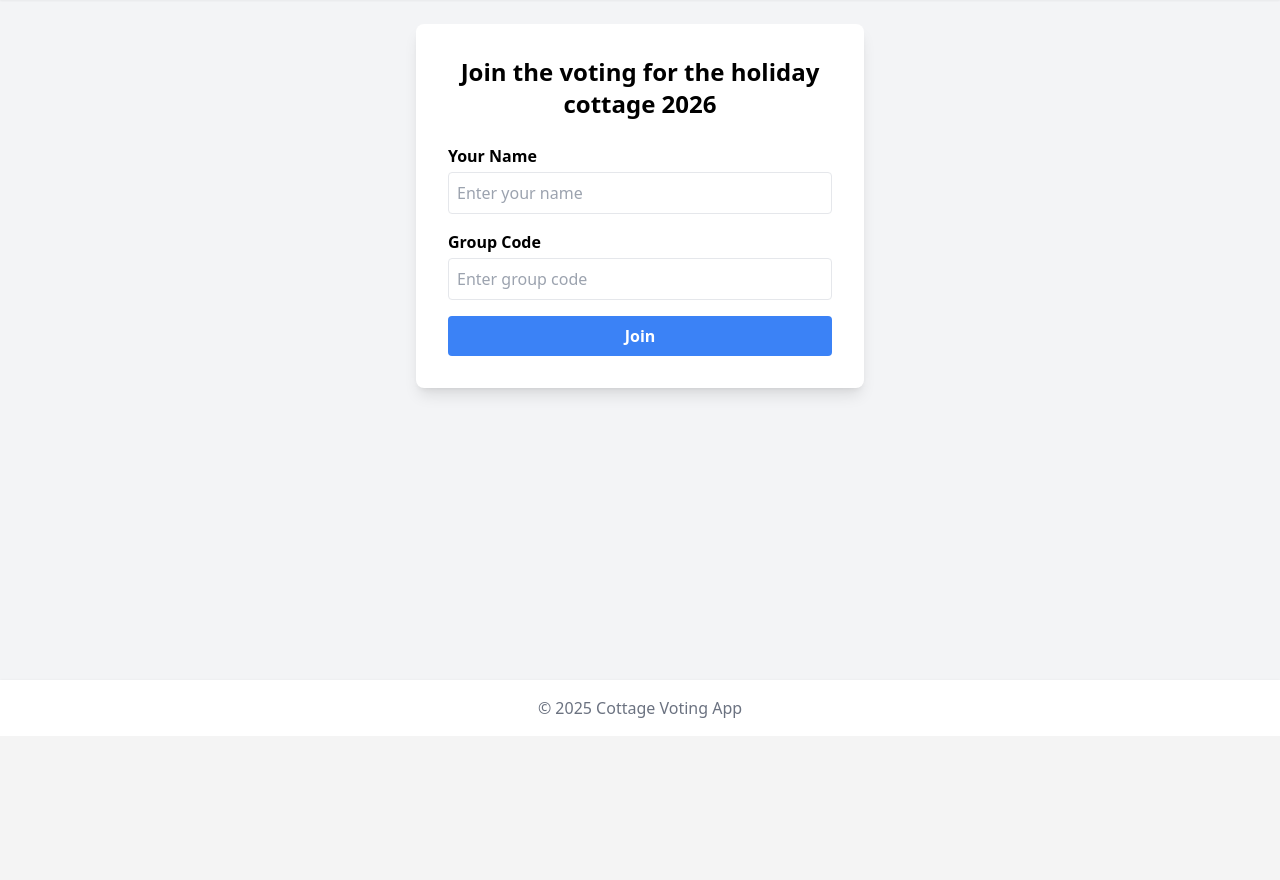
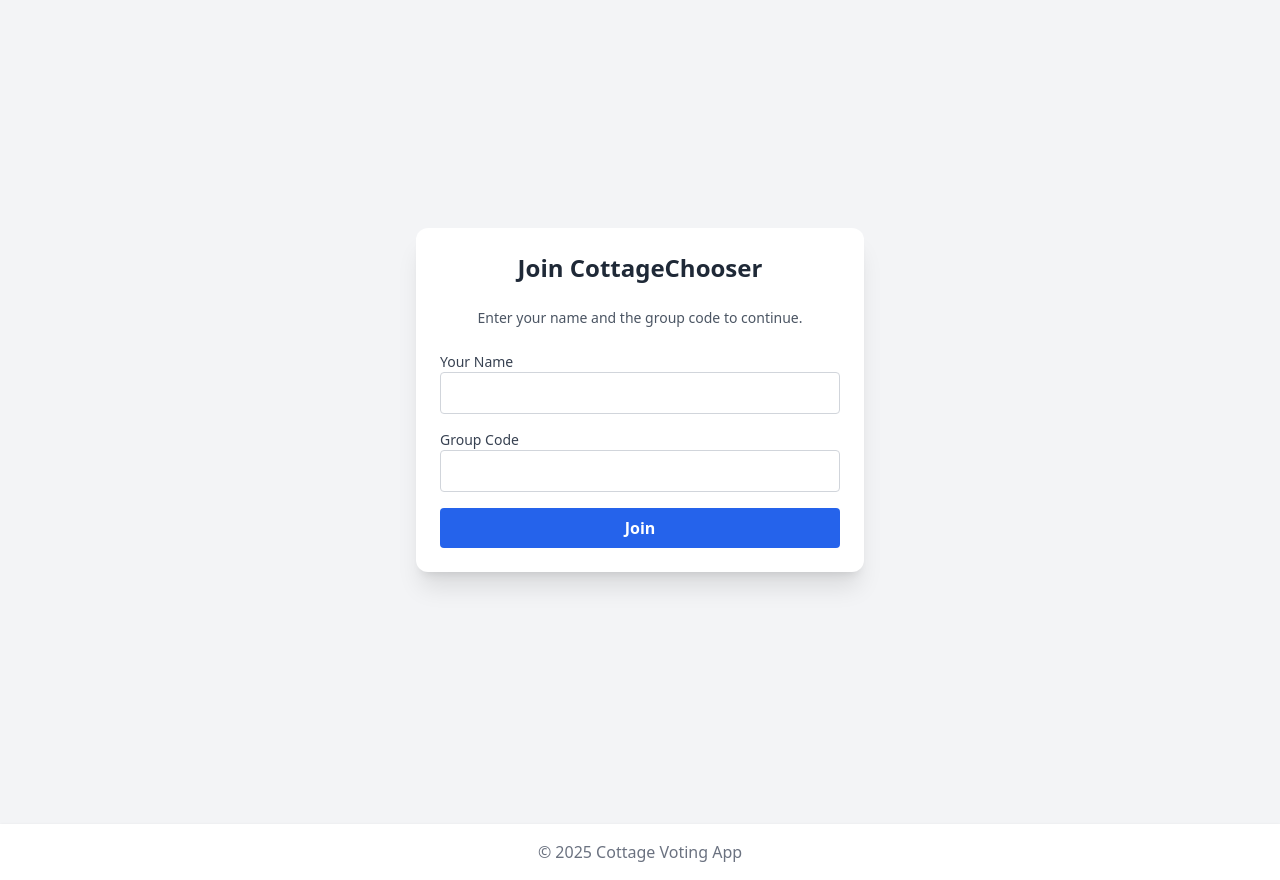
Before and after one commit to PeterSayer/CottageChooser, a Flask app: page /join in a window 1280 px wide. Shown: the part 64-944 px from the top of the page. Before the commit the page ends 782 px from the top, so only its background shows below. Run offline with Flask 3, Linux system fonts and the light colour scheme; some libraries are stand-ins or nearby versions.

Commit message:
Initial commit

```diff
--- a/app.py
+++ b/app.py
@@ -50,13 +50,28 @@ def init():
 @app.route('/join', methods=['GET', 'POST'])
 def join():
     if request.method == 'POST':
-        code = request.form.get('code', '').strip()
-        name = request.form.get('name', '').strip() or 'Guest'
-        session['group_code'] = code or 'default'
-        session['user_name'] = name
-        flash(f'Joined group as {name}')
+        user_name = request.form.get('user_name', '').strip()
+        group_code = request.form.get('group_code', '').strip().lower()
+
+        # Check for empty name
+        if not user_name:
+            flash("Please enter your name.", "error")
+            return render_template('join.html', user_name=user_name)
+
+        # Check for correct group code
+        if group_code != "saywards":
+            flash("Incorrect group code. Please try again.", "error")
+            return render_template('join.html', user_name=user_name)
+
+        # Successful login
+        session['user_name'] = user_name
         return redirect(url_for('cottages'))
+
     return render_template('join.html')
+
+
+
+
 
 
 @app.route('/logout')
--- a/templates/base.html
+++ b/templates/base.html
@@ -55,13 +55,6 @@ document.getElementById('menuToggle').onclick = function() {
         {% endfor %}
       </div>
 
-      <!-- Auto-refresh after 2 seconds -->
-      <script>
-        setTimeout(function() {
-          // Reload the page to show updated data
-          window.location.reload();
-        }, 2000); // 2000 milliseconds = 2 seconds
-      </script>
     {% endif %}
   {% endwith %}
 </div>
--- a/templates/join.html
+++ b/templates/join.html
@@ -1,27 +1,48 @@
 {% extends "base.html" %}
 {% block content %}
-<main class="flex items-center justify-center flex-grow p-6">
-  <div class="bg-white rounded-lg shadow-lg p-8 max-w-md w-full">
-    <h1 class="text-2xl font-bold mb-6 text-center">Join the voting for the holiday cottage 2026</h1>
+{% with messages = get_flashed_messages(with_categories=true) %}
+  {% if messages %}
+    <div class="mb-4">
+      {% for category, message in messages %}
+        <div class="p-2 rounded text-white
+             {% if category == 'error' %}bg-red-500{% else %}bg-green-500{% endif %}">
+          {{ message }}
+        </div>
+      {% endfor %}
+    </div>
+  {% endif %}
+{% endwith %}
 
-    <form action="{{ url_for('join') }}" method="POST" class="space-y-4">
+<div class="min-h-screen flex items-center justify-center bg-gray-100 p-4">
+  <div class="bg-white shadow-xl rounded-xl w-full max-w-md p-6 space-y-6">
+    <h1 class="text-2xl font-bold text-center text-gray-800">Join CottageChooser</h1>
+    <p class="text-center text-gray-600 text-sm">Enter your name and the group code to continue.</p>
+
+    {% with messages = get_flashed_messages(with_categories=true) %}
+      {% if messages %}
+        <div>
+          {% for category, message in messages %}
+            <div class="p-3 rounded text-white mb-2 {{ 'bg-red-500' if category=='error' else 'bg-green-500' }}">
+              {{ message }}
+            </div>
+          {% endfor %}
+        </div>
+      {% endif %}
+    {% endwith %}
+
+    <form method="POST" class="space-y-4">
       <div>
-        <label for="name" class="block font-semibold mb-1">Your Name</label>
-        <input type="text" name="name" id="name" placeholder="Enter your name"
-               class="w-full border rounded p-2 focus:outline-none focus:ring-2 focus:ring-blue-400" required>
+        <label class="block text-sm font-medium text-gray-700">Your Name</label>
+        <input type="text" name="user_name" value="{{ user_name|default('') }}" class="border border-gray-300 rounded w-full p-2 focus:outline-none focus:ring-2 focus:ring-blue-500" required>
       </div>
 
       <div>
-        <label for="code" class="block font-semibold mb-1">Group Code</label>
-        <input type="text" name="code" id="code" placeholder="Enter group code"
-               class="w-full border rounded p-2 focus:outline-none focus:ring-2 focus:ring-blue-400">
+        <label class="block text-sm font-medium text-gray-700">Group Code</label>
+        <input type="text" name="group_code" class="border border-gray-300 rounded w-full p-2 focus:outline-none focus:ring-2 focus:ring-blue-500" required>
       </div>
 
-      <button type="submit"
-              class="w-full bg-blue-500 hover:bg-blue-600 text-white px-4 py-2 rounded font-semibold">
-        Join
-      </button>
+      <button type="submit" class="w-full bg-blue-600 hover:bg-blue-700 text-white font-semibold py-2 rounded transition-all">Join</button>
     </form>
   </div>
-</main>
+</div>
 {% endblock %}
--- a/templates/results.html
+++ b/templates/results.html
@@ -15,7 +15,10 @@
     {% for c in cottages %}
     <div class="bg-white p-4 rounded shadow cottage-card" data-id="{{ c['id'] }}">
       <img src="{{ c['image'] }}" alt="{{ c['name'] }}" class="w-full h-48 object-cover rounded mb-2">
-      <h2 class="font-semibold text-lg">{{ c['name'] }}</h2>
+<h4 class="text-2xl font-bold mb-4">
+  <a href="{{ c['url'] }}" target="_blank" class="text-blue-600 hover:text-blue-800 underline">
+    {{ c['name'] }} - open cottage website
+  </a></h4>
       <p class="text-gray-500">
         Votes: <span class="vote-count" id="votes-{{ c['id'] }}">{{ c['votes'] }}</span>
       </p>
```
Also changed, not shown: templates/details.html (+5 -4 lines).
